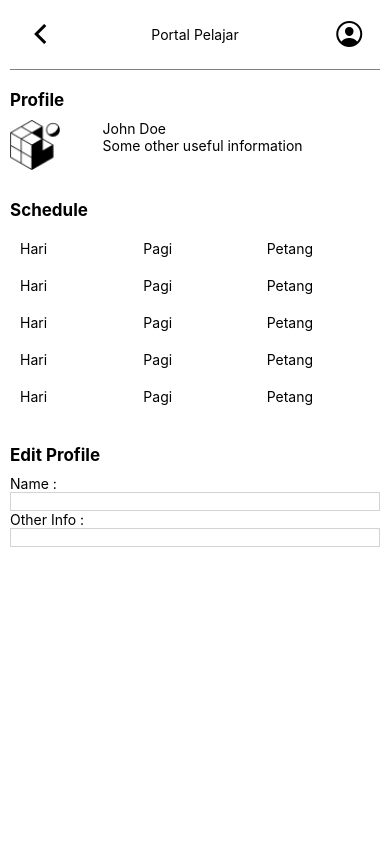
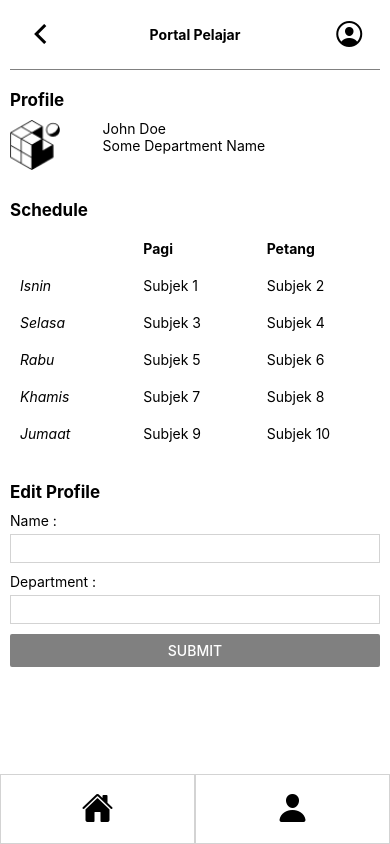
Before and after one commit to Adamjab78/student-portal, a React Native app: screen / in a window 390 px wide. Built offline with nearby package versions, Linux system fonts and the light colour scheme.

Commit message:
Fine tune

```diff
--- a/components/EditProfile.js
+++ b/components/EditProfile.js
@@ -1,5 +1,5 @@
 import React from "react";
-import { Text, View, TextInput, Switch,  } from "react-native";
+import { Text, View, TextInput, Button } from "react-native";
 
 const EditProfile = () => {
   return (
@@ -8,14 +8,24 @@ const EditProfile = () => {
         Edit Profile
       </Text>
       <View>
-        <View>
-          <Text>Name :</Text>
-          <TextInput style={{ borderWidth: 1, borderColor: "lightgrey" }} />
+        <View style={{ marginBottom: 10 }}>
+          <Text style={{ paddingBottom: 5 }}>Name :</Text>
+          <TextInput
+            style={{ padding: 5, borderWidth: 1, borderColor: "lightgrey" }}
+          />
         </View>
-        <View>
-          <Text>Other Info :</Text>
-          <TextInput style={{ borderWidth: 1, borderColor: "lightgrey" }} />
-
+        <View style={{ marginBottom: 10 }}>
+          <Text style={{ paddingBottom: 5 }}>Department :</Text>
+          <TextInput
+            style={{ padding: 5, borderWidth: 1, borderColor: "lightgrey" }}
+          />
+        </View>
+        <View style={{ marginBottom: 10 }}>
+          <Button
+            title={"SUBMIT"}
+            color={"grey"}
+            onPress={() => console.log("Button pressed")}
+          />
         </View>
       </View>
     </View>
--- a/components/Profile.js
+++ b/components/Profile.js
@@ -16,7 +16,7 @@ const Profile = () => {
         </View>
         <View style={{ flex: 3, alignItems: "flex-start" }}>
           <Text>John Doe</Text>
-          <Text>Some other useful information</Text>
+          <Text>Some Department Name</Text>
         </View>
       </View>
     </View>
--- a/components/Schedule.js
+++ b/components/Schedule.js
@@ -1,5 +1,5 @@
 import React from "react";
-import { Text, View} from "react-native";
+import { Text, View } from "react-native";
 
 const Schedule = () => {
   return (
@@ -10,76 +10,91 @@ const Schedule = () => {
       <View>
         <View style={{ flex: 1, flexDirection: "row" }}>
           <View style={{ flex: 1, padding: 5, margin: 5 }}>
-            <Text>Hari</Text>
+            <View />
           </View>
           <View style={{ flex: 1, padding: 5, margin: 5 }}>
             <View>
-              <Text>Pagi</Text>
+              <Text style={{ fontWeight: "bold" }}>Pagi</Text>
             </View>
           </View>
           <View style={{ flex: 1, padding: 5, margin: 5 }}>
             <View>
-              <Text>Petang</Text>
+              <Text style={{ fontWeight: "bold" }}>Petang</Text>
             </View>
           </View>
         </View>
         <View style={{ flex: 1, flexDirection: "row" }}>
           <View style={{ flex: 1, padding: 5, margin: 5 }}>
-            <Text>Hari</Text>
+            <Text style={{ fontStyle: "italic" }}>Isnin</Text>
           </View>
           <View style={{ flex: 1, padding: 5, margin: 5 }}>
             <View>
-              <Text>Pagi</Text>
+              <Text>Subjek 1</Text>
             </View>
           </View>
           <View style={{ flex: 1, padding: 5, margin: 5 }}>
             <View>
-              <Text>Petang</Text>
+              <Text>Subjek 2</Text>
             </View>
           </View>
         </View>
         <View style={{ flex: 1, flexDirection: "row" }}>
           <View style={{ flex: 1, padding: 5, margin: 5 }}>
-            <Text>Hari</Text>
+            <Text style={{ fontStyle: "italic" }}>Selasa</Text>
           </View>
           <View style={{ flex: 1, padding: 5, margin: 5 }}>
             <View>
-              <Text>Pagi</Text>
+              <Text>Subjek 3</Text>
             </View>
           </View>
           <View style={{ flex: 1, padding: 5, margin: 5 }}>
             <View>
-              <Text>Petang</Text>
+              <Text>Subjek 4</Text>
             </View>
           </View>
         </View>
         <View style={{ flex: 1, flexDirection: "row" }}>
           <View style={{ flex: 1, padding: 5, margin: 5 }}>
-            <Text>Hari</Text>
+            <Text style={{ fontStyle: "italic" }}>Rabu</Text>
           </View>
           <View style={{ flex: 1, padding: 5, margin: 5 }}>
             <View>
-              <Text>Pagi</Text>
+              <Text>Subjek 5</Text>
             </View>
           </View>
           <View style={{ flex: 1, padding: 5, margin: 5 }}>
             <View>
-              <Text>Petang</Text>
+              <Text>Subjek 6</Text>
             </View>
           </View>
         </View>
         <View style={{ flex: 1, flexDirection: "row" }}>
           <View style={{ flex: 1, padding: 5, margin: 5 }}>
-            <Text>Hari</Text>
+            <Text style={{ fontStyle: "italic" }}>Khamis</Text>
           </View>
           <View style={{ flex: 1, padding: 5, margin: 5 }}>
             <View>
-              <Text>Pagi</Text>
+              <Text>Subjek 7</Text>
             </View>
           </View>
           <View style={{ flex: 1, padding: 5, margin: 5 }}>
             <View>
-              <Text>Petang</Text>
+              <Text>Subjek 8</Text>
+            </View>
+          </View>
+        </View>
+        <View style={{ flex: 1, flexDirection: "row" }}>
+          <View style={{ flex: 1, padding: 5, margin: 5 }}>
+            <Text style={{ fontStyle: "italic" }}>Jumaat</Text>
+          </View>
+          <View style={{ flex: 1, padding: 5, margin: 5 }}>
+            <View>
+              <Text>Subjek 9</Text>
+            </View>
+          </View>
+          <View style={{ flex: 1, padding: 5, margin: 5 }}>
+            <View>
+              <Text>Subjek 10</Text>
             </View>
           </View>
         </View>
--- a/screens/HomeScreen.js
+++ b/screens/HomeScreen.js
@@ -21,7 +21,7 @@ const HomeScreen = () => {
           <View
             style={{ flex: 4, justifyContent: "center", alignItems: "center" }}
           >
-            <Text>Portal Pelajar</Text>
+            <Text style={{fontWeight:"bold"}}>Portal Pelajar</Text>
           </View>
           <View
             style={{ flex: 1, justifyContent: "center", alignItems: "center" }}
```
Also changed, not shown: components/Footer.js (+5 -3 lines).
